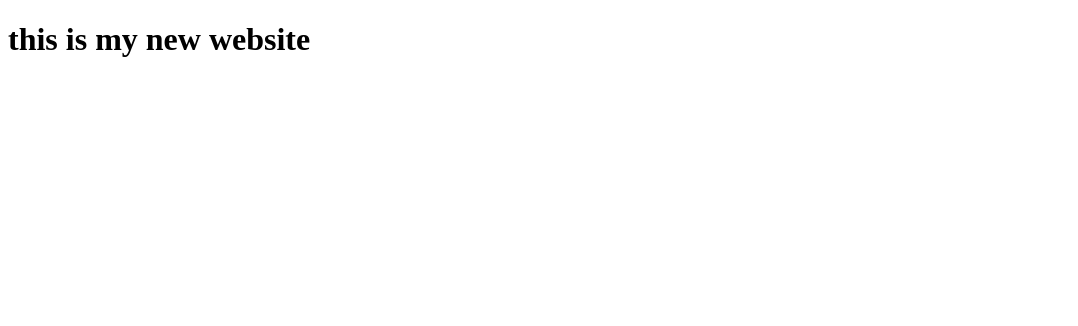
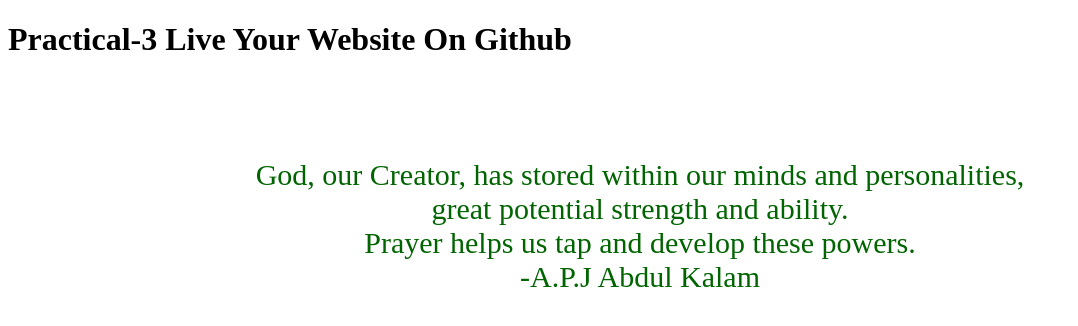
Before and after one commit to neha782/fullstack-practical-3, a plain HTML site: page index.html in a window 1280 px wide. Shown: the whole page, without its empty margins (0-1078 px from the left). Drawn offline with Linux system fonts and the light colour scheme.

Commit message:
commit 1

```diff
--- a/index.html
+++ b/index.html
@@ -6,10 +6,16 @@
     <meta http-equiv="X-UA-Compatible" content="IE=edge">
     <meta name="viewport" content="width=device-width, initial-scale=1.0">
     <title>Document</title>
+    <link rel="stylesheet" href="./css/style.css">
 </head>
 
 <body>
-    <h1>this is my new website</h1>
+    <h1>Practical-3 Live Your Website On Github</h1>
+    <div id="id1">
+        <p style="text-align: center; margin-top: 100px;color:darkgreen; font-weight: 100px; font-size:30px;">God, our Creator, has stored within our minds and personalities,<br> great potential strength and ability.
+            <br>Prayer helps us tap and develop these powers.<br> -A.P.J Abdul Kalam</p>
+    </div>
+
 </body>
 
 </html>
```
